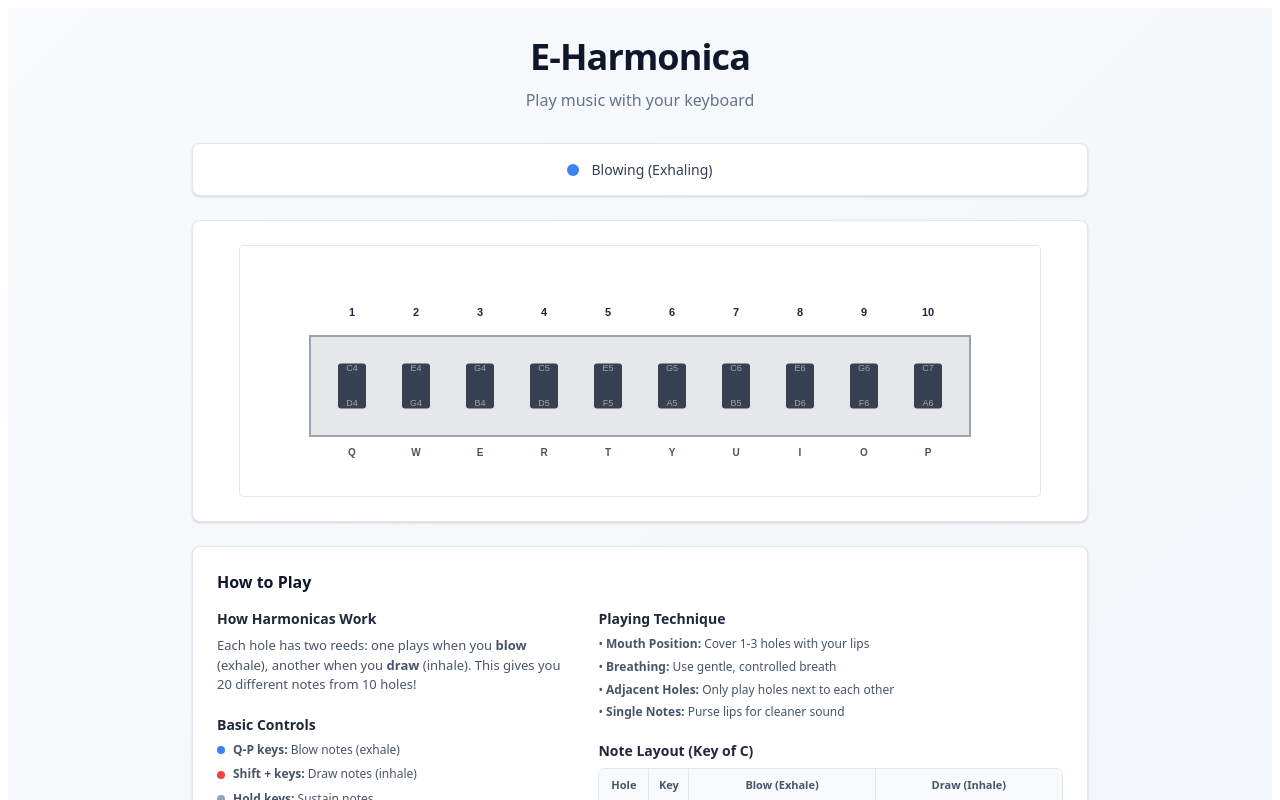
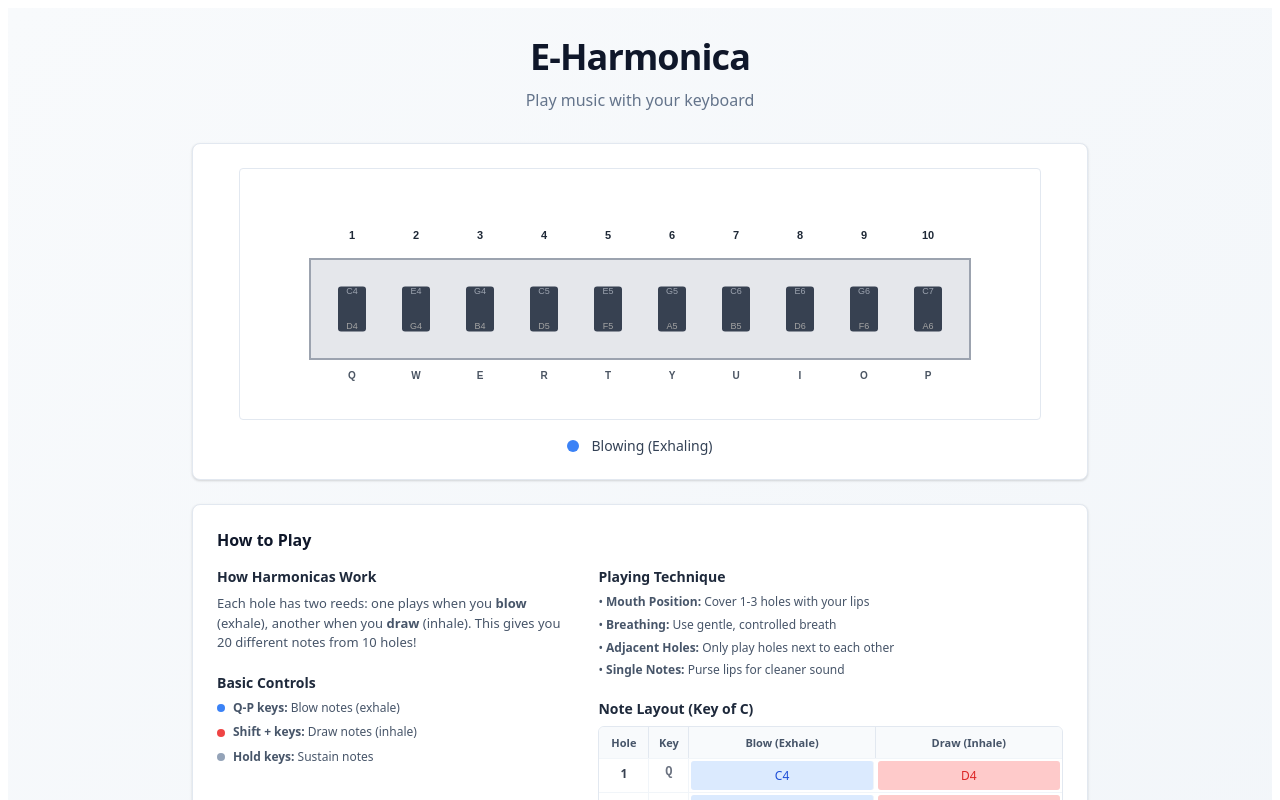
Before and after one commit to error-magnet/eharmonica, a React (Vite) app: page / in a window 1280 px wide. Shown: the top 800 px of the page. Built offline with nearby package versions, Linux system fonts and the light colour scheme.

Commit message:
improved UI

```diff
--- a/src/components/Harmonica.css
+++ b/src/components/Harmonica.css
@@ -91,6 +91,11 @@
 
 .canvas-card {
   padding: 24px;
+  text-align: center;
+}
+
+.canvas-card .status-indicator {
+  margin-top: 16px;
 }
 
 .harmonica-canvas {
--- a/src/components/Harmonica.tsx
+++ b/src/components/Harmonica.tsx
@@ -252,22 +252,18 @@ export function Harmonica() {
           <p>Play music with your keyboard</p>
         </div>
 
-        {/* Status Card */}
-        <div className="card status-card">
+        {/* Canvas Harmonica */}
+        <div className="card canvas-card">
+          <canvas
+            ref={canvasRef}
+            className="harmonica-canvas"
+          />
           <div className="status-indicator">
             <div className={`status-dot ${isDraw ? 'draw' : 'blow'}`} />
             <span className="status-text">
               {isDraw ? "Drawing (Inhaling)" : "Blowing (Exhaling)"}
             </span>
           </div>
-        </div>
-
-        {/* Canvas Harmonica */}
-        <div className="card canvas-card">
-          <canvas
-            ref={canvasRef}
-            className="harmonica-canvas"
-          />
         </div>
 
         {/* Harmonica Guide Card */}
```
